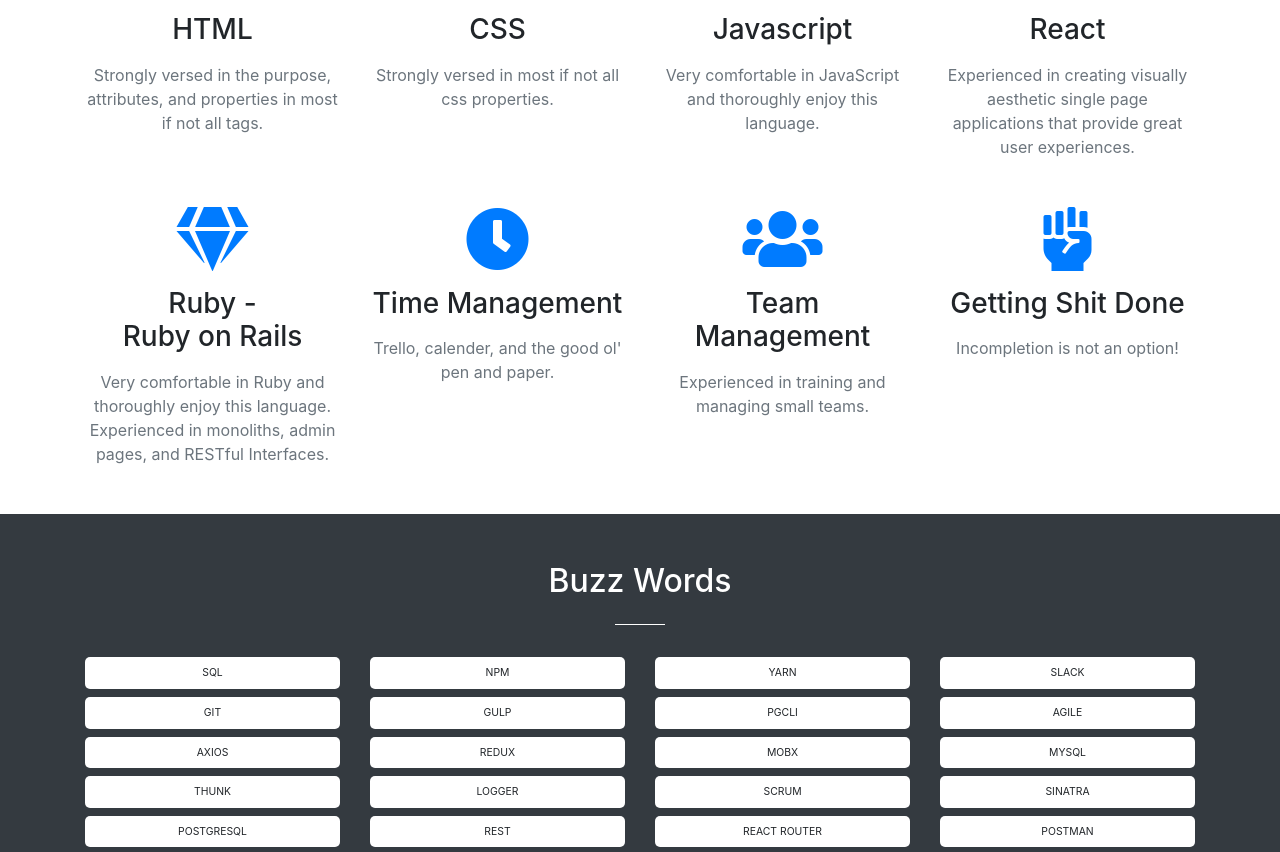
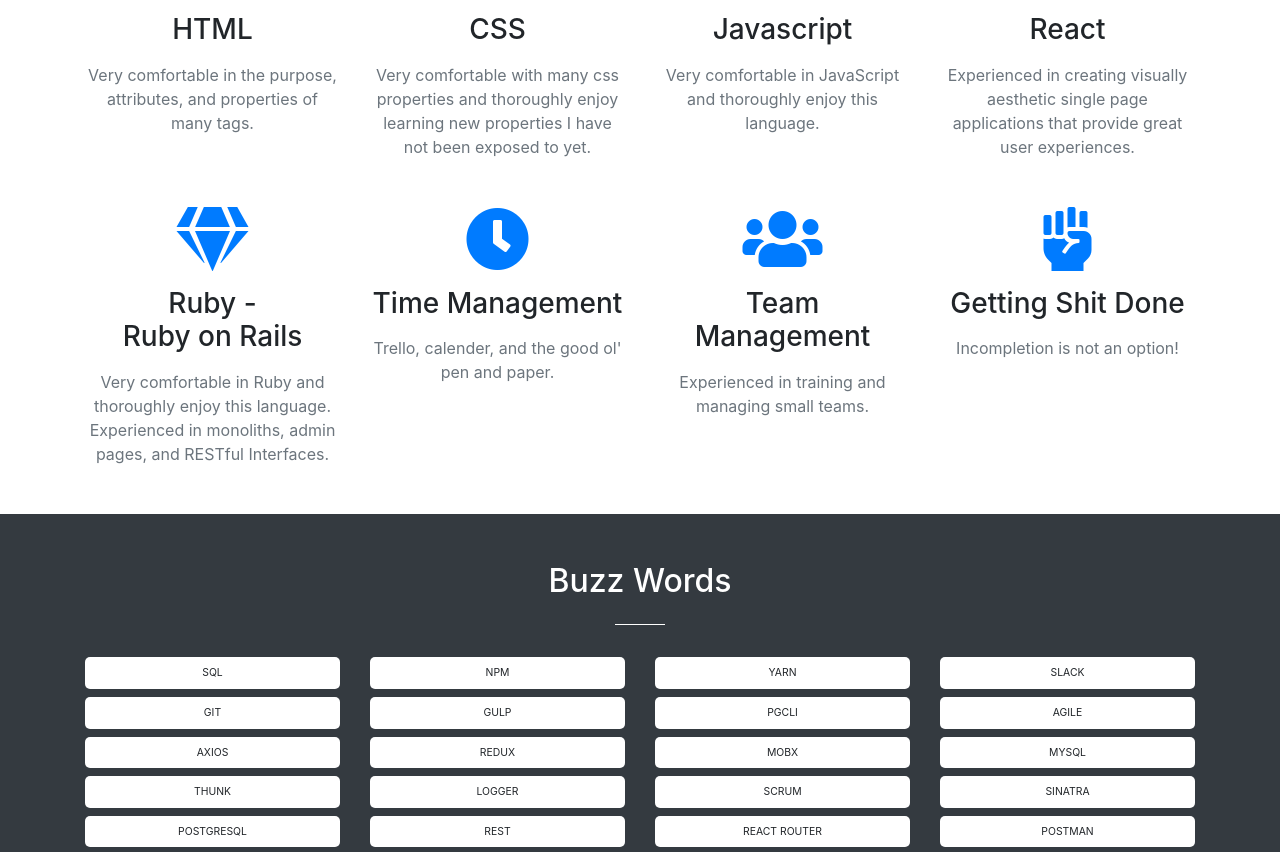
Before and after one commit to SheaParrott/Portfolio, a website with bundled scripts: page index.html in a window 1280 px wide. Shown: the part 1639-2491 px from the top of the page. Built offline with nearby package versions, Linux system fonts and the light colour scheme.

Commit message:
minor content update

```diff
--- a/index.html
+++ b/index.html
@@ -134,7 +134,7 @@
                     ></i>
                     <h3 class="mb-3">HTML</h3>
                     <p class="text-muted mb-0">
-                        Strongly versed in the purpose, attributes, and properties in most if not all tags.
+                        Very comfortable in the purpose, attributes, and properties of many tags.
                     </p>
                   </div>
               </div>
@@ -144,7 +144,7 @@
                   class="fab fa-css3-alt fa-4x fa-code text-primary mb-3 sr-icon-1"
                 ></i>
                 <h3 class="mb-3">CSS</h3>
-                <p class="text-muted mb-0">Strongly versed in most if not all css properties.</p>
+                <p class="text-muted mb-0">Very comfortable with many css properties and thoroughly enjoy learning new properties I have not been exposed to yet.</p>
               </div>
             </div>
             <div class="col-lg-3 col-md-6 text-center">
```
